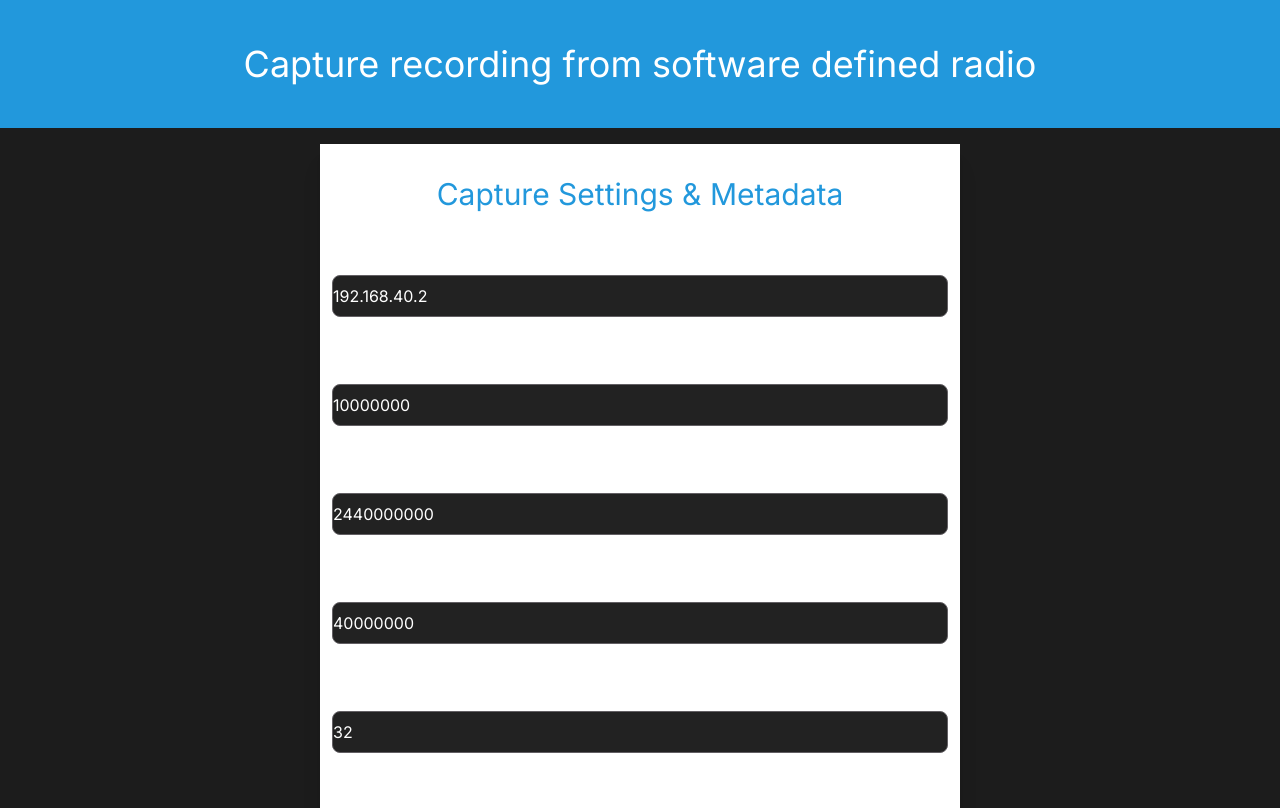
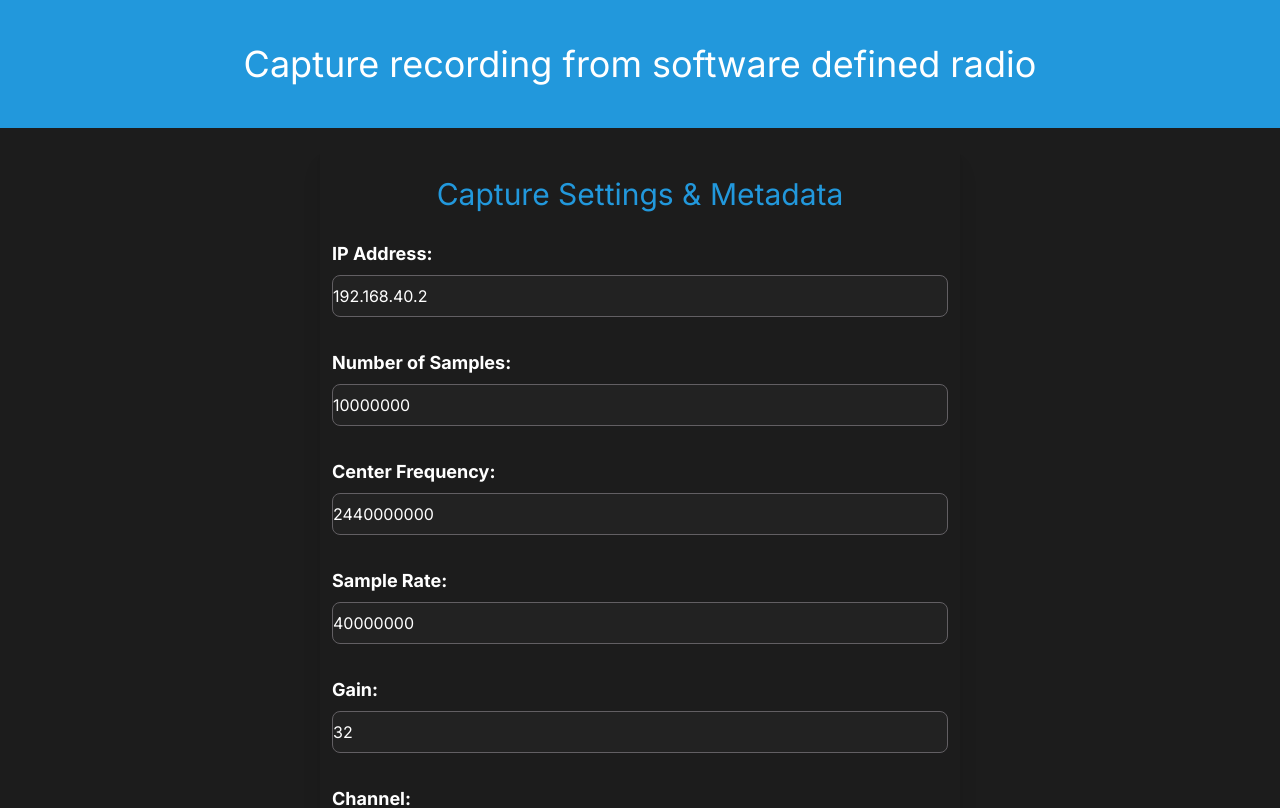
Before and after one commit to Subti/nextjs-web-curator, a Next.js app: page / in a window 1280 px wide. Shown: the top 808 px of the page. Built offline with nearby package versions, Linux system fonts and the light colour scheme.

Commit message:
Change background-color

```diff
--- a/src/app/page.tsx
+++ b/src/app/page.tsx
@@ -17,10 +17,10 @@ export default function Home() {
   const allForms = [...captureSettingsData, ...metadataData];
 
   return (
-    <div className="flex flex-col items-center justify-center min-h-screen">
+    <div className="flex flex-col items-center justify-center min-h-screen text-[#625F63]">
       {/* Rendering Header component */}
       <Header title="Capture recording from software defined radio" />
-      <div className="flex flex-grow bg-white w-1/2">
+      <div className="flex flex-grow w-1/2">
         {/* Rendering Column component with all forms */}
         <CaptureForm title="Capture Settings & Metadata" forms={allForms} />
       </div>
```
